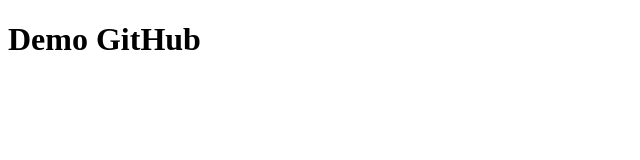
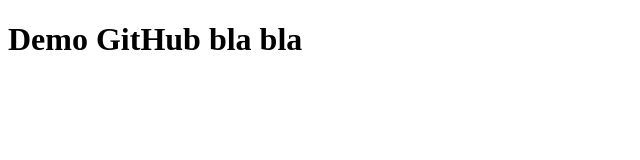
Before and after one commit to FacuColombi/GithubDemo, a plain HTML site: page index.html in a window 1280 px wide. Shown: the whole page, without its empty margins (0-640 px from the left). Drawn offline with Linux system fonts and the light colour scheme.

Commit message:
inicio de proyecto

```diff
--- a/index.html
+++ b/index.html
@@ -6,7 +6,7 @@
     <title>Document</title>
 </head>
 <body>
-    <h1>Demo GitHub
+    <h1>Demo GitHub bla bla
     </h1>
 </body>
 </html>
```
